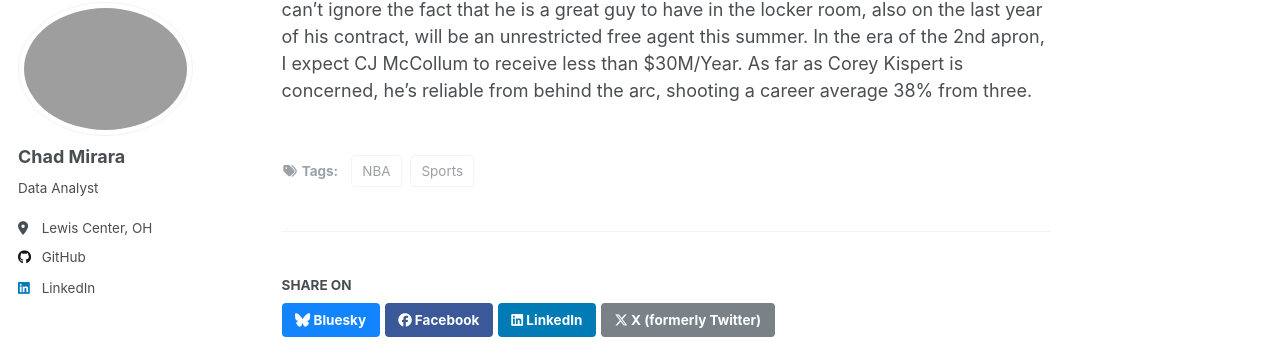
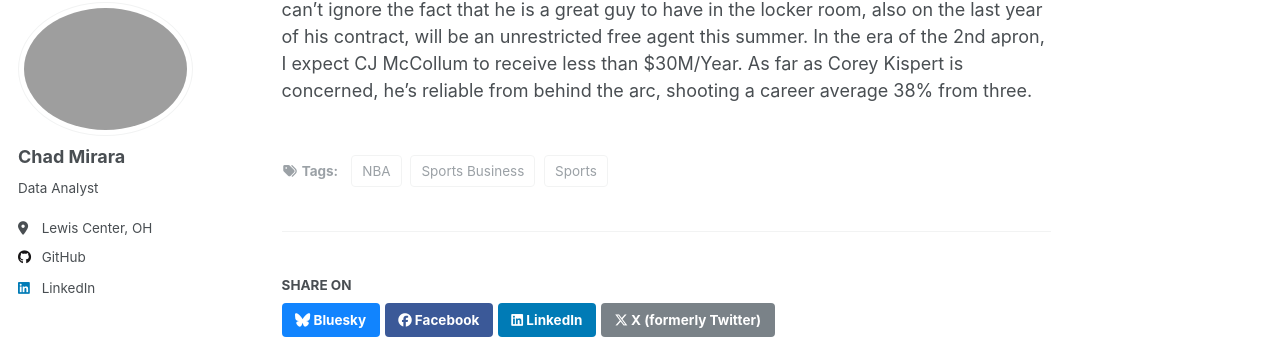
Before and after one commit to chkbm/chkpage, a Jekyll site: the page built from _posts/2026-01-11-reply-to-my-trae-young-article.md, in a window 1280 px wide and 900 px high, scrolled down 636 px. Shown: the part 97-442 px from the top of the window. Built offline with Jekyll 4.4.1, drawn with Linux system fonts in a browser that asks for light colours; a script that is not in the unit is left out.

Commit message:
Add 'Sports Business' tag to Trae Young article
Added 'Sports Business' tag to the article.

```diff
--- a/_posts/2026-01-11-reply-to-my-trae-young-article.md
+++ b/_posts/2026-01-11-reply-to-my-trae-young-article.md
@@ -5,6 +5,7 @@ permalink: /posts/2026/01/reply-to-my-trae-young-article/
 tags:
   - NBA
   - Sports
+  - Sports Business
 ---
 
 
```
